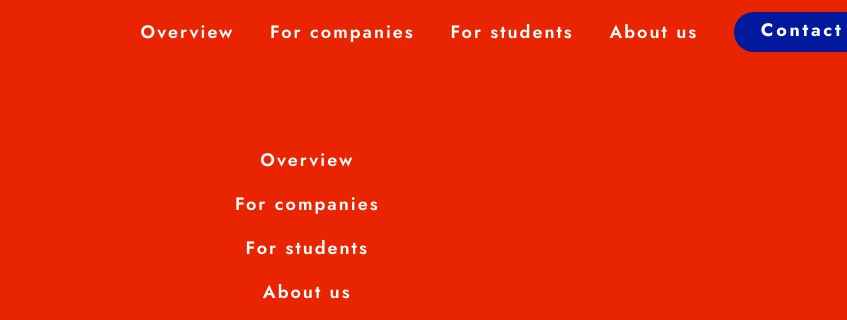
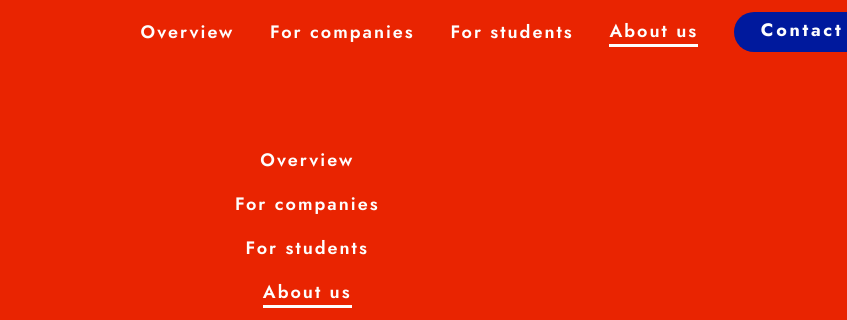
Before and after one commit to WebsIDe-svid/flightcase, a plain HTML site: page about-us.html in a window 1280 px wide. Both pictures are taken after a click on the picture 1232 px from the left and 96 px from the top of the page. Shown: the top 320 px of the page, 352-1199 px from the left. Drawn offline with Linux system fonts and the light colour scheme.

Commit message:
Put about us to be active in navigation when you're on the about us page

```diff
--- a/about-us.html
+++ b/about-us.html
@@ -22,7 +22,7 @@
     <a href="/">Overview</a>
     <a href="/companies">For companies</a>
     <a href="/students">For students</a>
-    <a href="/about-us">About us</a>
+    <a class="current-page" href="/about-us">About us</a>
     <a href="/contact" class="contact-button">Contact us</a>
 </nav>
 <nav id="mobile-navigation">
@@ -36,7 +36,7 @@
         <a href="/">Overview</a>
         <a href="/companies">For companies</a>
         <a href="/students">For students</a>
-        <a href="/about-us">About us</a>
+        <a class="current-page" href="/about-us">About us</a>
         <a href="/contact" class="contact-button">Contact us</a>
     </div>
 </nav>
```
